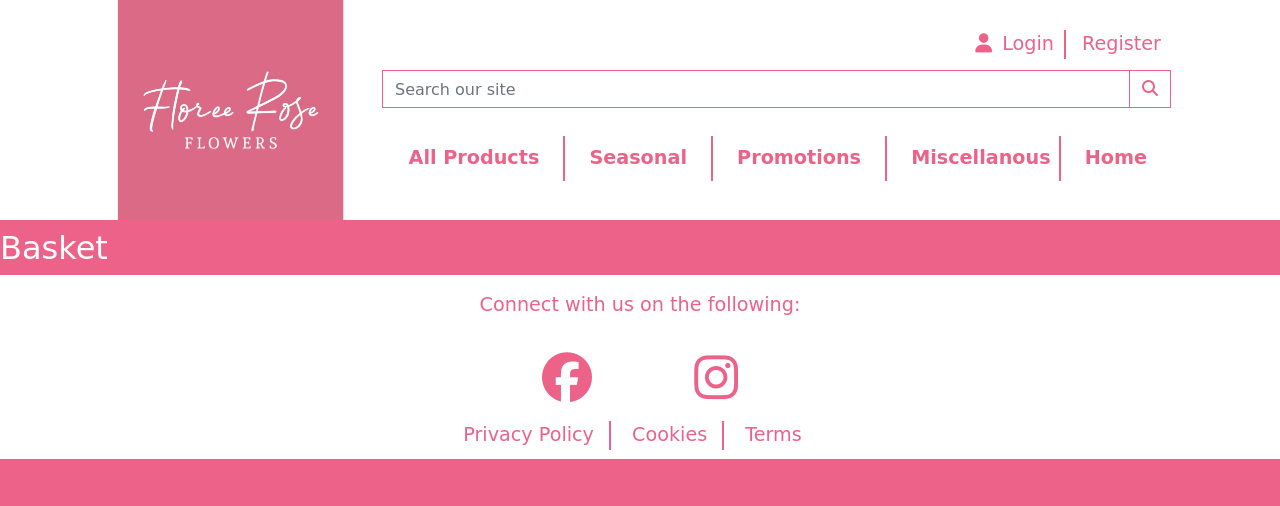
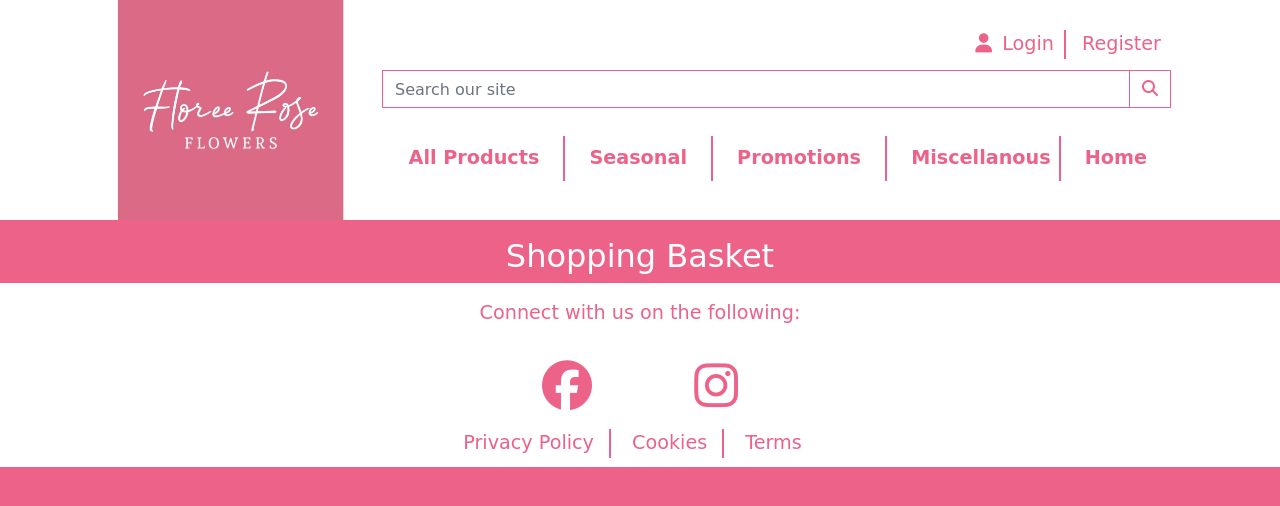
Before and after one commit to benamos216/PP5, a Django app: page /basket/ in a window 1280 px wide. Shown: the top 506 px of the page. Run offline with Django 3.2, Linux system fonts and the light colour scheme; some libraries are stand-ins or nearby versions; some web fonts are replaced.

Commit message:
setup basket page to display contents

```diff
--- a/basket/templates/basket/basket.html
+++ b/basket/templates/basket/basket.html
@@ -1,6 +1,97 @@
 {% extends "base.html" %}
 {% load static %}
+{% load basket_tools %}
 
 {% block content %}
-<h2 class="text-white mt-2">Basket</h2>
+<div class="container">
+    <div class="row text-center">
+        <div class="col mt-3">
+            <h2 class="text-white">Shopping Basket</h2>
+        </div>
+    </div>
+    <div class="row">
+        <div class="col text-center">
+            {% if basket_items %}
+                <div>
+                    <div class="row">
+                        <div class="col">
+                            <h6 class="text-white"><strong>Basket Total: £{{ grand_total|floatformat:2 }}</strong></h6>
+                        </div>
+                    </div>
+                    <div class="row">
+                        <div class="col">
+                            <p class="text-white mb-5">A summary of your bag contents is below.</p>
+                        </div>
+                    </div>
+                    {% for item in basket_items %}
+                        <div class="row basket-items">
+                            <div class="col-12 col-md-6">
+                                {% if item.stock.image %}
+                                    <img src="{{ item.stock.image.url }}" class="img-thumbnail h-25 rounded" alt="{{ item.stock.name }}">
+                                {% else %}
+                                    <img src="{{ MEDIA_URL }}noimage.png" class="img-thumbnail rounded" alt="{{ item.stock.name }}">
+                                {% endif %}
+                            </div>
+                            <div class=" text-white mt-5 mr-5 stock-details">
+                                <p class="my-0"><strong>{{ item.stock.name }}</strong></p>
+                                <p class="my-0 small">SKU: {{ item.stock.sku|upper }}</p>
+                            </div>
+                            <div class=" text-white mt-5 mr-5">
+                                <p class="my-0">Price Each: £{{ item.stock.price }}</p>
+                                <p><strong>Subtotal: </strong>£{{ item.stock.price | calc_subtotal:item.quantity }}</p>
+                            </div>
+                            <div class=" text-white mt-3">
+                                <p class="text-white">Quantity:</p>
+                                <form class="form update-form" method="POST" action="#">
+                                    {% csrf_token %}
+                                        <div class="form-group">
+                                            <div class="input-group">
+                                                <div class="input-group-prepend">
+                                                    <button class="decrement-qty btn btn-sm btn-black rounded-0"
+                                                        data-item_id="{{ item.item_id }}" id="decrement-qty_{{ item.item_id }}">
+                                                        <span>
+                                                            <i class="fas fa-minus fa-sm"></i>
+                                                        </span>
+                                                    </button>
+                                                </div>
+                                                <input class="form-control form-control-sm qty_input" type="number"
+                                                    name="quantity" value="{{ item.quantity }}" min="1" max="99"
+                                                    data-item_id="{{ item.item_id }}"
+                                                    id="id_qty_{{ item.item_id }}">
+                                                <div class="input-group-append">
+                                                    <button class="increment-qty btn btn-sm btn-black rounded-0"
+                                                        data-item_id="{{ item.item_id }}" id="increment-qty_{{ item.item_id }}">
+                                                        <span>
+                                                            <i class="fas fa-plus fa-sm"></i>
+                                                        </span>
+                                                    </button>
+                                                </div>
+                                            </div>
+                                        </div>
+                                </form>
+                                <a class="update-link text-info"><small>Update</small></a>
+                                <a class="remove-item text-danger float-right" id="remove_{{ item.item_id }}" data-product_size="{{ item.size }}"><small>Remove</small></a>
+                            </div>
+                        </div>
+                        <div class="row"><div class="col"><hr class="bg-white"></div></div>
+                    {% endfor %}
+                    <div class="mb-3">
+                        <a href="{% url 'stocks' %}" class="btn btn-outline-light rounded-1 btn-lg">
+                            <span class="icon">
+                                <i class="fas fa-chevron-left"></i>
+                            </span>
+                            <span class="text-uppercase">Keep Shopping</span>
+                        </a>
+                        <a href="#" class="btn btn-black rounded-0 btn-lg">
+                            <span class="text-uppercase">Secure Checkout</span>
+                            <span class="icon">
+                                <i class="fas fa-lock"></i>
+                            </span>
+                        </a>
+                    </div>
+                </div>
+            {% endif %}
+        </div>
+    </div>
+</div>
 {% endblock %}
--- a/static/css/base.css
+++ b/static/css/base.css
@@ -258,6 +258,16 @@ header {
     text-align: -webkit-right;
 }
 
+/* Basket Page */
+
+.basket-items {
+    height: 10rem;
+}
+
+.stock-details {
+    margin-left: -150px;
+}
+
 /*Crispy Forms*/
 
 .form-group {
```
Also changed, not shown: basket/templatetags/basket_tools.py (added, +7 -0 lines), basket/templatetags/__init__.py (added).
